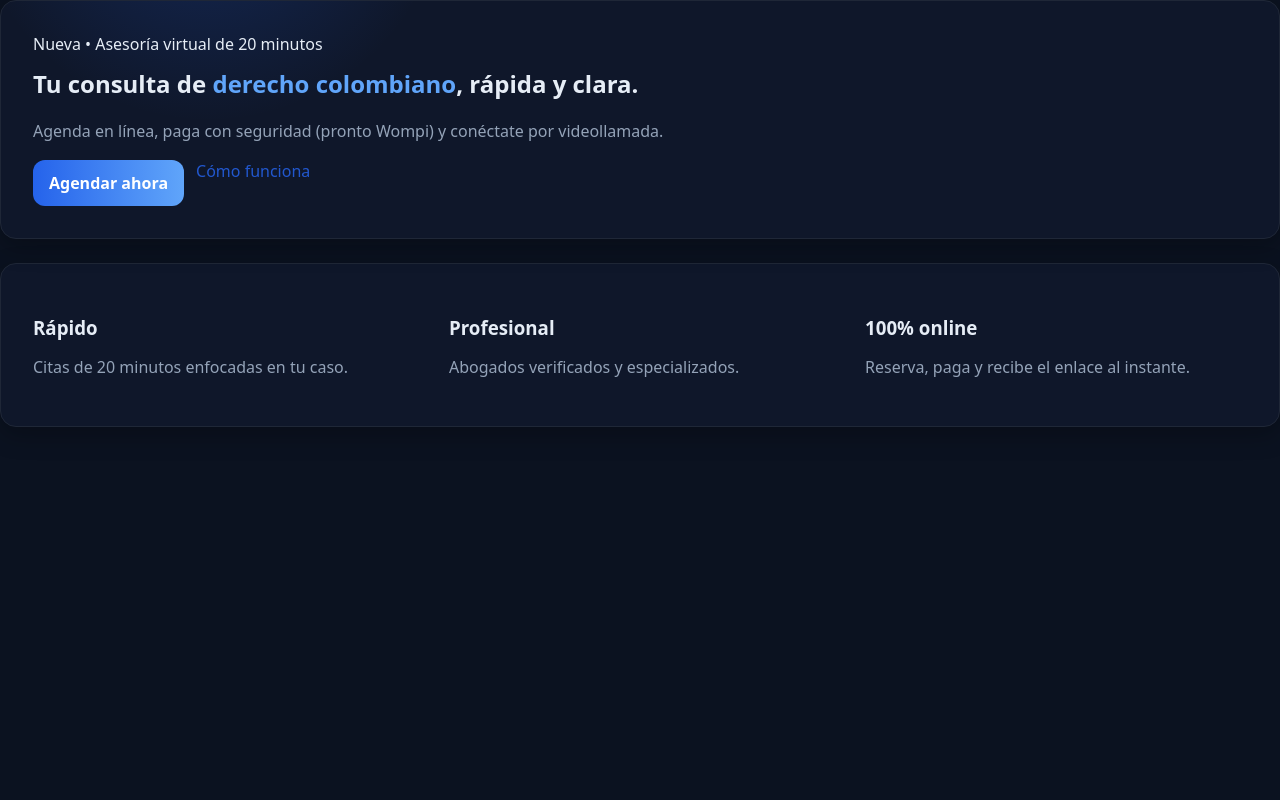
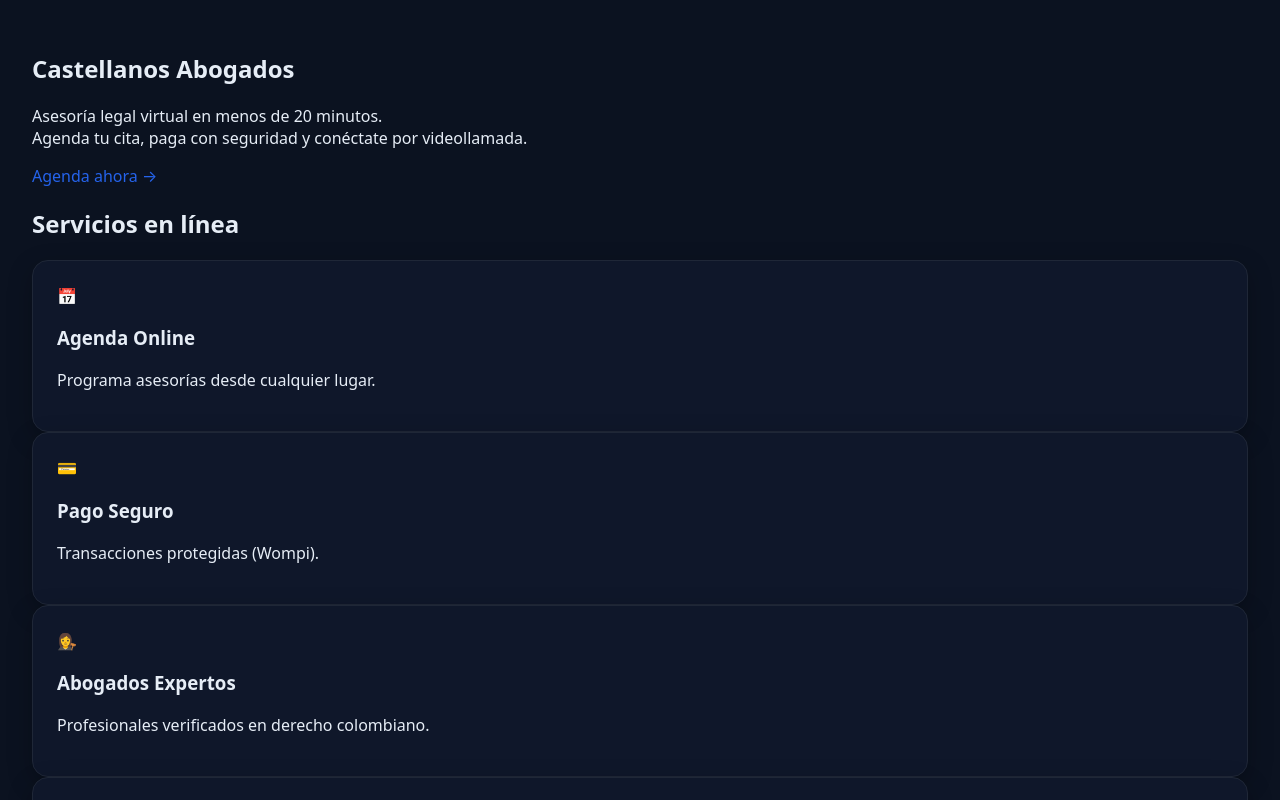
Before and after one commit to jjonnas1/castellanosabogados, a Next.js app: page / in a window 1280 px wide. Shown: the top 800 px of the page. Built offline with nearby package versions, Linux system fonts and the light colour scheme.

Commit message:
Update page.tsx

```diff
--- a/app/page.tsx
+++ b/app/page.tsx
@@ -1,38 +1,49 @@
-export default function Home(){
+export default function Home() {
   return (
-    <div style={{display:"grid",gap:24}}>
-      {/* Hero */}
-      <section className="card" style={{padding:32, position:"relative", overflow:"hidden"}}>
-        <div style={{position:"absolute",inset:-80,background:
-          "radial-gradient(600px circle at 20% -10%, rgba(37,99,235,.25), transparent 40%), radial-gradient(600px circle at 120% 20%, rgba(96,165,250,.2), transparent 40%)"}}/>
-        <div style={{position:"relative"}}>
-          <span className="badge">Nueva • Asesoría virtual de 20 minutos</span>
-          <h1 style={{marginTop:12,maxWidth:720}}>
-            Tu consulta de <span style={{color:"var(--brand-2)"}}>derecho colombiano</span>, rápida y clara.
-          </h1>
-          <p style={{color:"var(--muted)",maxWidth:720,marginTop:8}}>
-            Agenda en línea, paga con seguridad (pronto Wompi) y conéctate por videollamada.
-          </p>
-          <div style={{marginTop:18,display:"flex",gap:12}}>
-            <a className="btn" href="/agenda">Agendar ahora</a>
-            <a href="#como-funciona" style={{opacity:.85}}>Cómo funciona</a>
-          </div>
+    <main className="landing">
+      {/* HERO */}
+      <section className="hero">
+        <h1>
+          <span>Castellanos</span> Abogados
+        </h1>
+        <p>
+          Asesoría legal virtual en menos de 20 minutos.<br />
+          Agenda tu cita, paga con seguridad y conéctate por videollamada.
+        </p>
+        <a href="/agenda" className="btn-primary">
+          Agenda ahora →
+        </a>
+      </section>
+
+      {/* SERVICIOS */}
+      <section className="services">
+        <h2>Servicios en línea</h2>
+        <div className="grid">
+          {[
+            { icon: "📅", title: "Agenda Online", desc: "Programa asesorías desde cualquier lugar." },
+            { icon: "💳", title: "Pago Seguro", desc: "Transacciones protegidas (Wompi)." },
+            { icon: "👩‍⚖️", title: "Abogados Expertos", desc: "Profesionales verificados en derecho colombiano." },
+            { icon: "📊", title: "Reportes", desc: "Historial y seguimiento de tus asesorías." },
+            { icon: "🔔", title: "Recordatorios", desc: "Recibe notificaciones automáticas antes de tu cita." },
+            { icon: "🧾", title: "Facturación", desc: "Recibe comprobantes electrónicos al instante." },
+          ].map((item, i) => (
+            <div key={i} className="card">
+              <div className="icon">{item.icon}</div>
+              <h3>{item.title}</h3>
+              <p>{item.desc}</p>
+            </div>
+          ))}
         </div>
       </section>
 
-      {/* 3 beneficios */}
-      <section id="como-funciona" className="card" style={{display:"grid",gridTemplateColumns:"repeat(auto-fit,minmax(220px,1fr))",gap:18}}>
-        {[
-          {t:"Rápido",d:"Citas de 20 minutos enfocadas en tu caso."},
-          {t:"Profesional",d:"Abogados verificados y especializados."},
-          {t:"100% online",d:"Reserva, paga y recibe el enlace al instante."},
-        ].map((f,i)=>(
-          <div key={i} style={{padding:8}}>
-            <h3 style={{fontWeight:700,marginBottom:6}}>{f.t}</h3>
-            <p style={{color:"var(--muted)"}}>{f.d}</p>
-          </div>
-        ))}
+      {/* CTA FINAL */}
+      <section className="cta">
+        <h2>Agenda tu primera asesoría</h2>
+        <p>Rápido, profesional y 100% online.</p>
+        <a href="/agenda" className="btn-primary">
+          Iniciar ahora
+        </a>
       </section>
-    </div>
+    </main>
   );
 }
```
